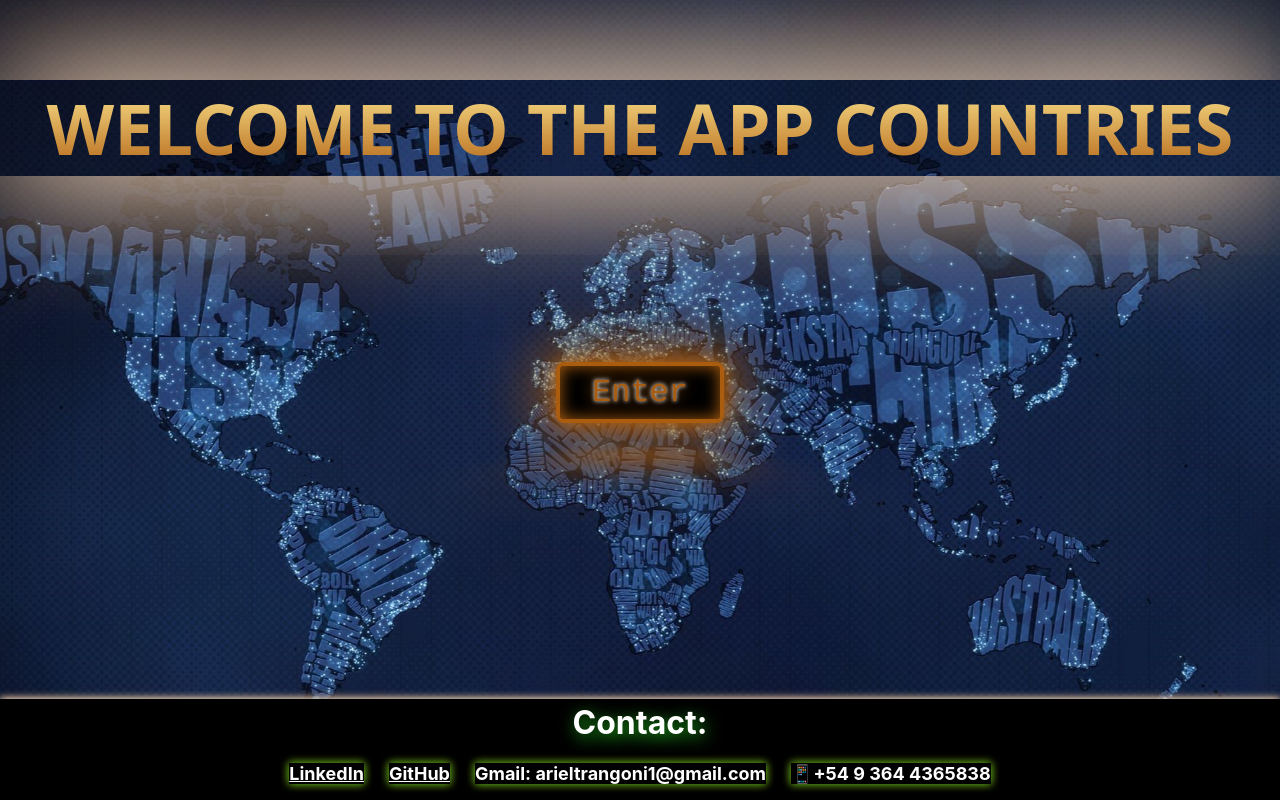
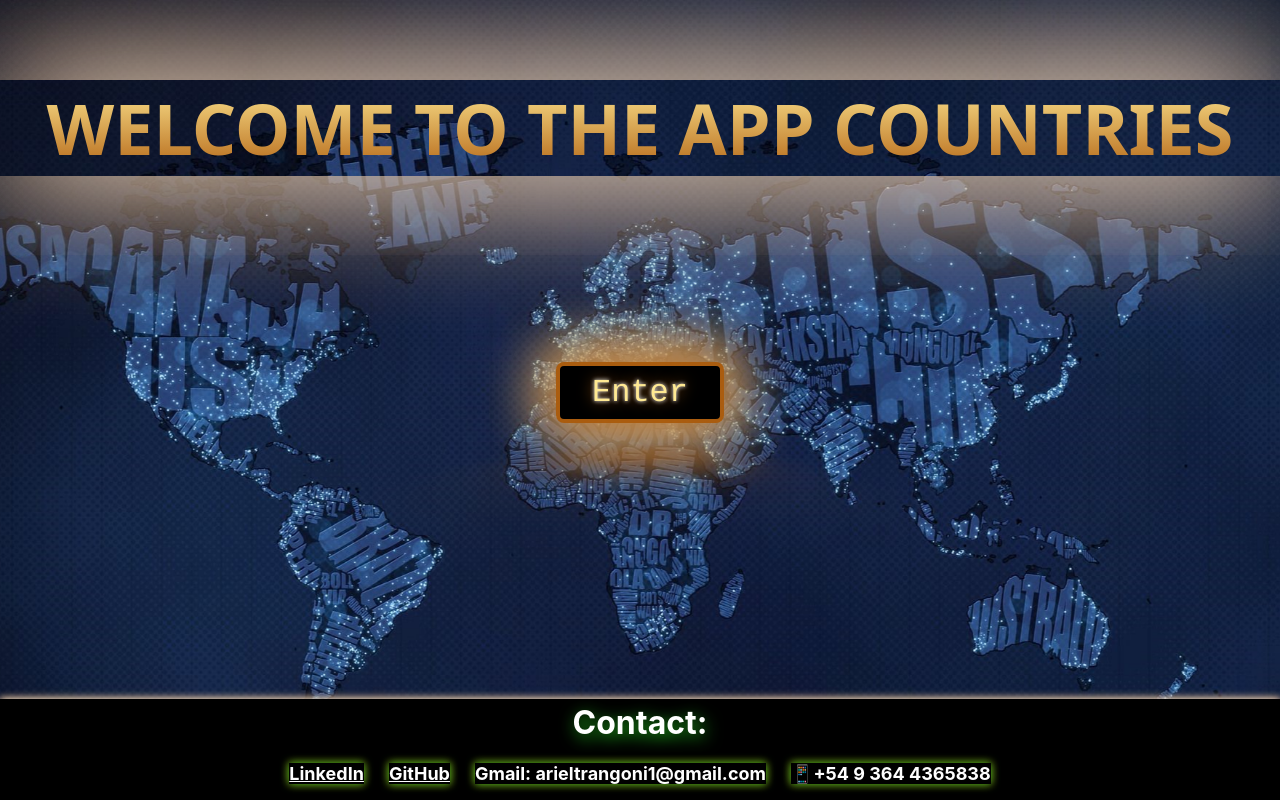
Before and after one commit to Arux26/PI-Countries, a React (Create React App) app in the folder client/: page / in a window 1280 px wide. Built offline with nearby package versions, Linux system fonts and the light colour scheme.

Commit message:
Front OK

```diff
--- a/client/src/components/CreateActivity/CreateActivity.jsx
+++ b/client/src/components/CreateActivity/CreateActivity.jsx
@@ -40,15 +40,6 @@ function CreateActivity() {
   });
 
   const [errors, setErrors] = useState({});
-  //const [autoComplete, setAutocomplete] = useState([])
-
-
-  /* const handleCountriesChange = (e) => {
-    let handle = countries.filter((c) =>
-      c.nombre.toLowerCase().includes(e.target.name.toLowerCase())
-    );
-    setAutocomplete(handle.slice(0, 4));
-  }; */
 
   const handleOnChange = (e) => {
     const { name, value } = e.target;
@@ -92,15 +83,10 @@ function CreateActivity() {
 
   return (
     <div className={s.container}>
-      <form className={s.form} onSubmit={e => handleSubmit(e)} /* onChange={handleCountriesChange} */>
+      <form className={s.form} onSubmit={e => handleSubmit(e)}>
 
         <div><Link to="/home"><button className={s.btn}>← Back</button></Link></div>
         <h2 className={s.title}>Create Activity</h2>
-        {/* <div>
-            <span>Pais:</span>
-            <input type="text" name="countries" value={input.countries} placeholder="Buscar pais..." onChange={e => handleSelect(e)} onBlur={() => { setTimeout(() => { setAutocomplete([]) }, 200) }}  />
-          </div> */}
-
 
         <span>Country:</span>
         <select className={s.createActivitySelect} onChange={(e) => handleSelect(e)} name="countries">
--- a/client/src/components/Home/Home.jsx
+++ b/client/src/components/Home/Home.jsx
@@ -18,7 +18,7 @@ function Home() {
 
   const [currentPage, setCurrentPage] = useState(1);
   const [countriesPerPage] = useState(10);
-
+  //let countriesPerPage = 10
   let firstIndex;
   let lastCountry;
 
--- a/client/src/components/LandingPage/landingPage.module.css
+++ b/client/src/components/LandingPage/landingPage.module.css
@@ -28,12 +28,12 @@
   display: inline-block;
   cursor: pointer;
   text-decoration: none;
-  color: #aa5d10;
+  color: #ffe993;
   border: #aa5d10 0.125em solid;
   padding: 0.25em 1em;
   border-radius: 0.25em;
   text-shadow: 0 0 0.125em white, 0 0 0.45em #aa5d10;
-  box-shadow: inset 0 0 0.5em 0 #aa5d10, 0 0 0.5em 0 #aa5d10;
+  box-shadow: 0 0 2em 0 #ffffff, 0 0 2em 0 #ffe993;
   position: relative;
   transition: background-color 100ms linear, box-shadow 100ms linear;
 }
--- a/client/src/components/Paginado/paginado.module.css
+++ b/client/src/components/Paginado/paginado.module.css
@@ -59,7 +59,6 @@
 .prevMax {
   width: 4rem;
   height: 1.5rem;
-  cursor: pointer;
   display: flex;
   margin: 0.3rem;
   color: wheat;
@@ -95,7 +94,6 @@
 .nextMax {
   width: 4rem;
   height: 1.5rem;
-  cursor: pointer;
   display: flex;
   margin: 0.3rem;
   color: wheat;
```
Also changed, not shown: client/src/components/Paginado/Paginado.jsx (line endings or trailing spaces).
